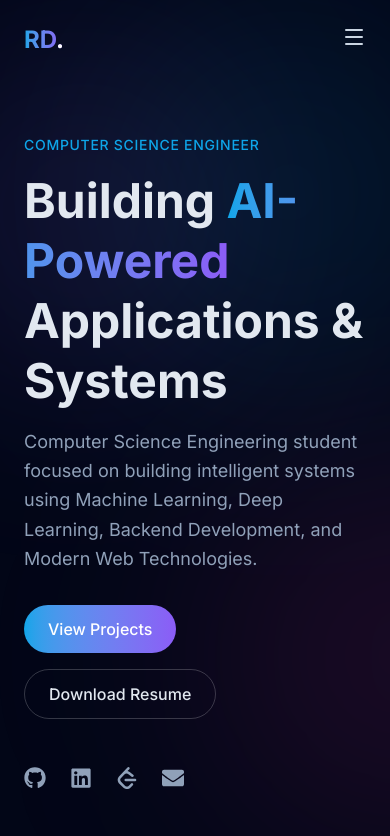
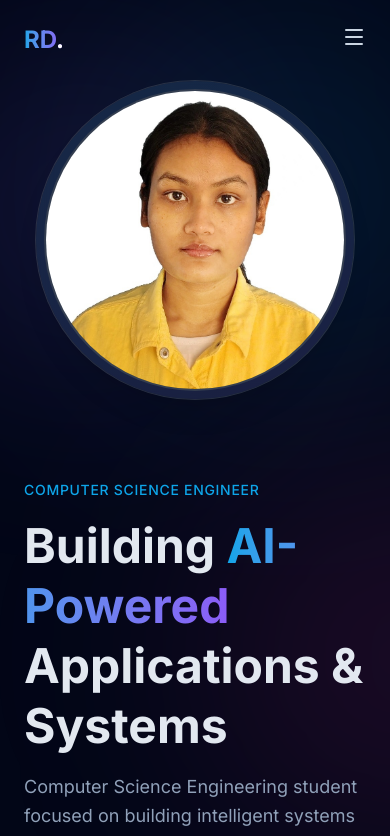
Before and after one commit to raya2912/portfolio-website, a React (Vite) app: page / in a window 390 px wide. Shown: the top 836 px of the page. Built offline with nearby package versions, Linux system fonts and the light colour scheme.

Commit message:
Fix mobile photo visibility and resume PDF links

```diff
--- a/src/components/Hero.jsx
+++ b/src/components/Hero.jsx
@@ -28,7 +28,7 @@ const Hero = () => {
             <Link to="projects" smooth={true} duration={500} className="btn-primary cursor-pointer">
               View Projects
             </Link>
-            <a href="#" className="btn-outline">
+            <a href="/resume.pdf" target="_blank" rel="noopener noreferrer" className="btn-outline">
               Download Resume
             </a>
           </div>
@@ -45,7 +45,7 @@ const Hero = () => {
           initial={{ opacity: 0, scale: 0.9 }}
           animate={{ opacity: 1, scale: 1 }}
           transition={{ duration: 0.8, delay: 0.2 }}
-          className="relative hidden md:flex items-center justify-center"
+          className="relative flex items-center justify-center order-first md:order-last mb-8 md:mb-0"
         >
           <div className="w-80 h-80 rounded-full glass-card border-white/10 flex items-center justify-center relative overflow-hidden p-2">
             <div className="absolute inset-0 bg-gradient-to-br from-primary/20 to-secondary/20 rounded-full animate-pulse"></div>
--- a/src/components/Navbar.jsx
+++ b/src/components/Navbar.jsx
@@ -55,7 +55,9 @@ const Navbar = () => {
             initial={{ opacity: 0, scale: 0.8 }}
             animate={{ opacity: 1, scale: 1 }}
             transition={{ delay: navItems.length * 0.1 }}
-            href="#"
+            href="/resume.pdf"
+            target="_blank"
+            rel="noopener noreferrer"
             className="btn-outline py-2 px-5 text-sm"
           >
             Resume
```
Also changed, not shown: 1 other file (tests, documents, lock files or other folders).
